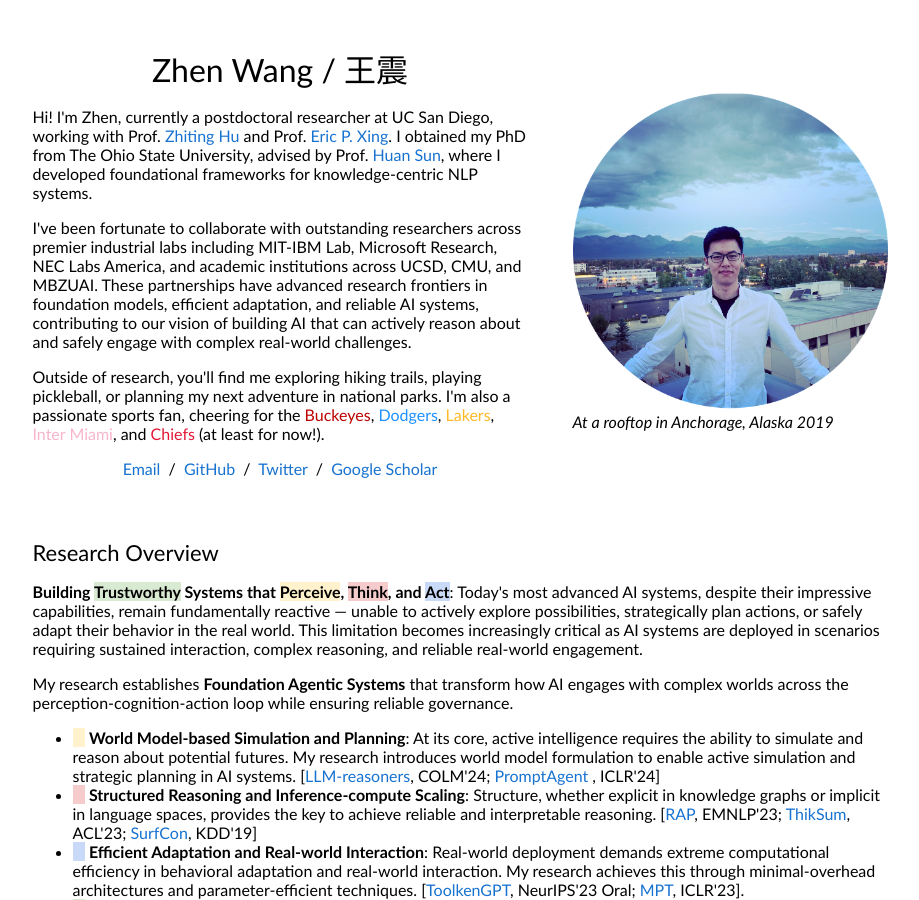
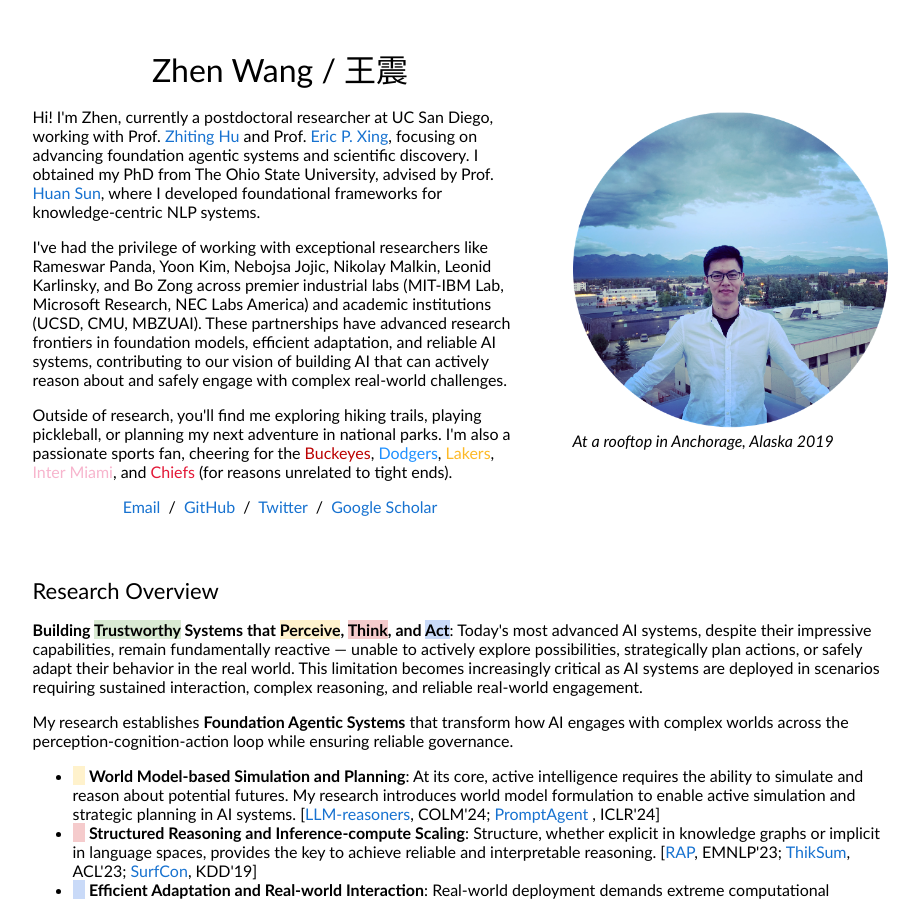
Before and after one commit to zhenwang9102/zhenwang9102.github.io, a Jekyll site: the page built from _posts/2019-06-02-venue.markdown, in a window 1280 px wide and 900 px high. Shown: the whole window, without its empty margins (180-1099 px from the left). Built offline with Jekyll 4.4.1, drawn with Linux system fonts in a browser that asks for light colours.

Commit message:
Update default.html

```diff
--- a/_layouts/default.html
+++ b/_layouts/default.html
@@ -57,13 +57,13 @@
                 Zhen Wang / 王震
               </h1>
               <p>
-                Hi! I'm Zhen, currently a postdoctoral researcher at UC San Diego, working with Prof. <a href="https://zhiting.ucsd.edu/">Zhiting Hu</a> and Prof. <a href="https://mbzuai.ac.ae/study/faculty/professor-eric-xing/">Eric P. Xing</a>. I obtained my PhD from The Ohio State University, advised by Prof. <a href="https://cse.osu.edu/people/sun.397">Huan Sun</a>, where I developed foundational frameworks for knowledge-centric NLP systems.
+                Hi! I'm Zhen, currently a postdoctoral researcher at UC San Diego, working with Prof. <a href="https://zhiting.ucsd.edu/">Zhiting Hu</a> and Prof. <a href="https://mbzuai.ac.ae/study/faculty/professor-eric-xing/">Eric P. Xing</a>, focusing on advancing foundation agentic systems and scientific discovery. I obtained my PhD from The Ohio State University, advised by Prof. <a href="https://cse.osu.edu/people/sun.397">Huan Sun</a>, where I developed foundational frameworks for knowledge-centric NLP systems.
               </p>
               <p>
-                I've been fortunate to collaborate with outstanding researchers across premier industrial labs including MIT-IBM Lab, Microsoft Research, NEC Labs America, and academic institutions across UCSD, CMU, and MBZUAI. These partnerships have advanced research frontiers in foundation models, efficient adaptation, and reliable AI systems, contributing to our vision of building AI that can actively reason about and safely engage with complex real-world challenges.
+                I've had the privilege of working with exceptional researchers like Rameswar Panda, Yoon Kim, Nebojsa Jojic, Nikolay Malkin, Leonid Karlinsky, and Bo Zong across premier industrial labs (MIT-IBM Lab, Microsoft Research, NEC Labs America) and academic institutions (UCSD, CMU, MBZUAI). These partnerships have advanced research frontiers in foundation models, efficient adaptation, and reliable AI systems, contributing to our vision of building AI that can actively reason about and safely engage with complex real-world challenges.
               </p>
               <p>
-                Outside of research, you'll find me exploring hiking trails, playing pickleball, or planning my next adventure in national parks. I'm also a passionate sports fan, cheering for the <a style="color:#BB0000;">Buckeyes</a>, <a style="color:#1e90ff;">Dodgers</a>, <a style="color:#FDB927;">Lakers</a>, <a style="color:#F7B5CD;">Inter Miami</a>, and <a style="color:#E31837;">Chiefs</a> (at least for now!).
+                Outside of research, you'll find me exploring hiking trails, playing pickleball, or planning my next adventure in national parks. I'm also a passionate sports fan, cheering for the <a style="color:#BB0000;">Buckeyes</a>, <a style="color:#1e90ff;">Dodgers</a>, <a style="color:#FDB927;">Lakers</a>, <a style="color:#F7B5CD;">Inter Miami</a>, and <a style="color:#E31837;">Chiefs</a> (for reasons unrelated to tight ends).
               </p>
 
               <p style="text-align:center">
```
